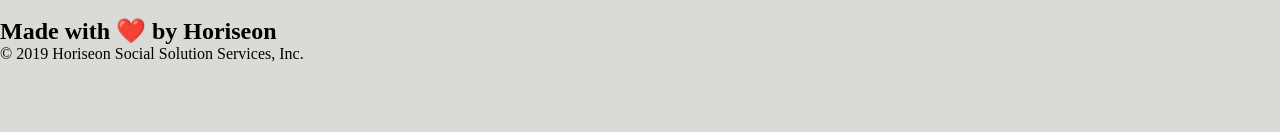
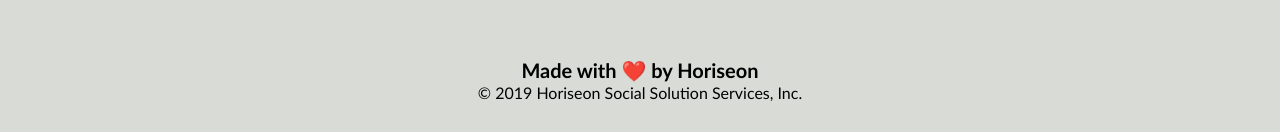
Before and after one commit to cynthiamory/cynthias-master-refactor, a plain HTML site: page index.html in a window 1280 px wide. Shown: the part 1865-1997 px from the top of the page. Before the commit the page ends 1928 px from the top, so only its background shows below. Drawn offline with Linux system fonts and the light colour scheme.

Commit message:
debugged and fixed minor code error on the footer and links in the CSS file

```diff
--- a/assets/css/style.css
+++ b/assets/css/style.css
@@ -38,7 +38,7 @@
     list-style-type: none;
 }
 
-header div nav li {
+header nav li {
     display: inline-block;
     margin-left: 25px;
 }
@@ -129,13 +129,13 @@
 }
 
 /* This is the footer styling */
-.footer {
+footer {
     padding: 30px;
     clear: both;
     font-family: 'Trebuchet MS', 'Lucida Sans Unicode', 'Lucida Grande', 'Lucida Sans', Arial, sans-serif;
     text-align: center;
 }
 
-.footer h2 {
+footer h2 {
     font-size: 20px;
 }
```
